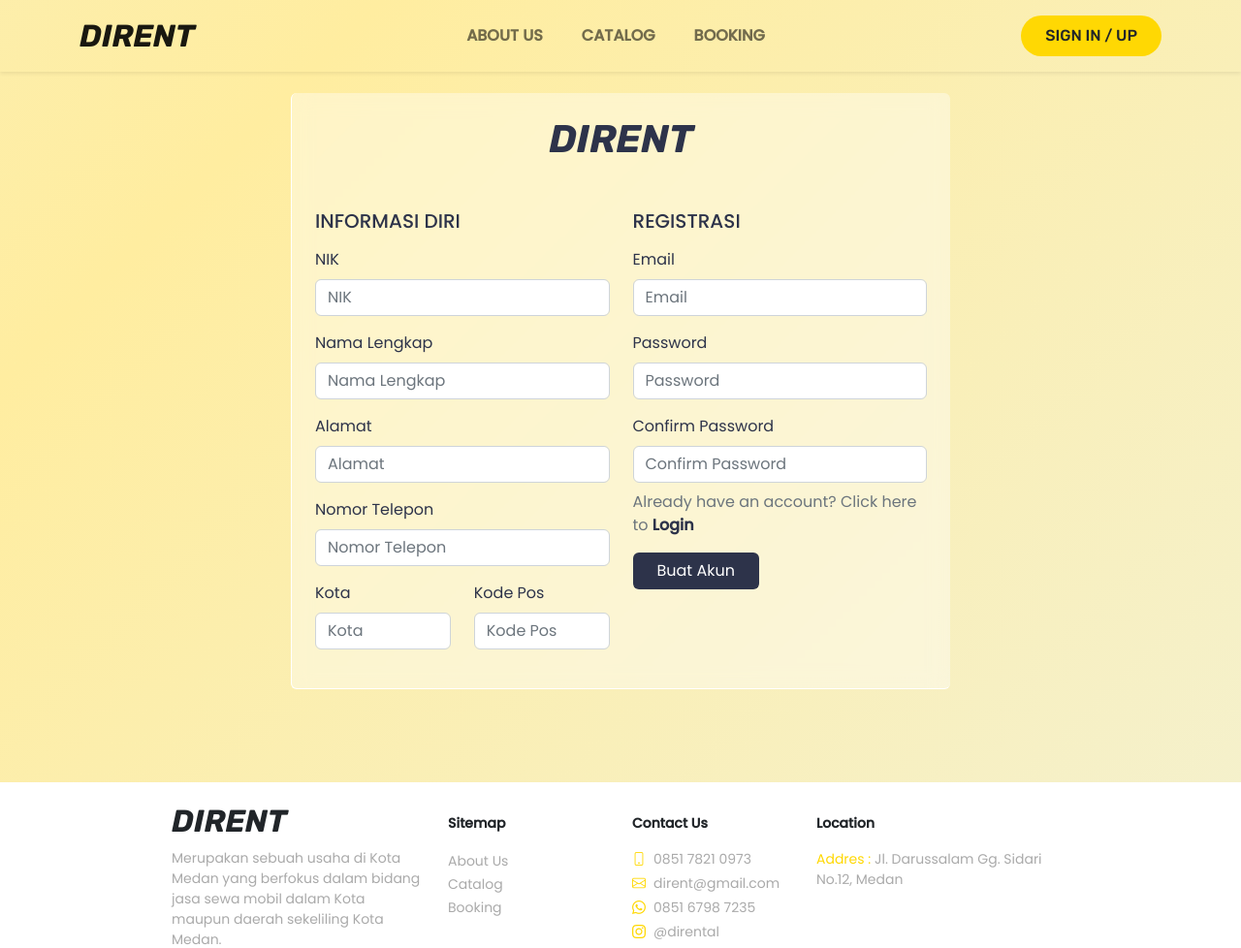
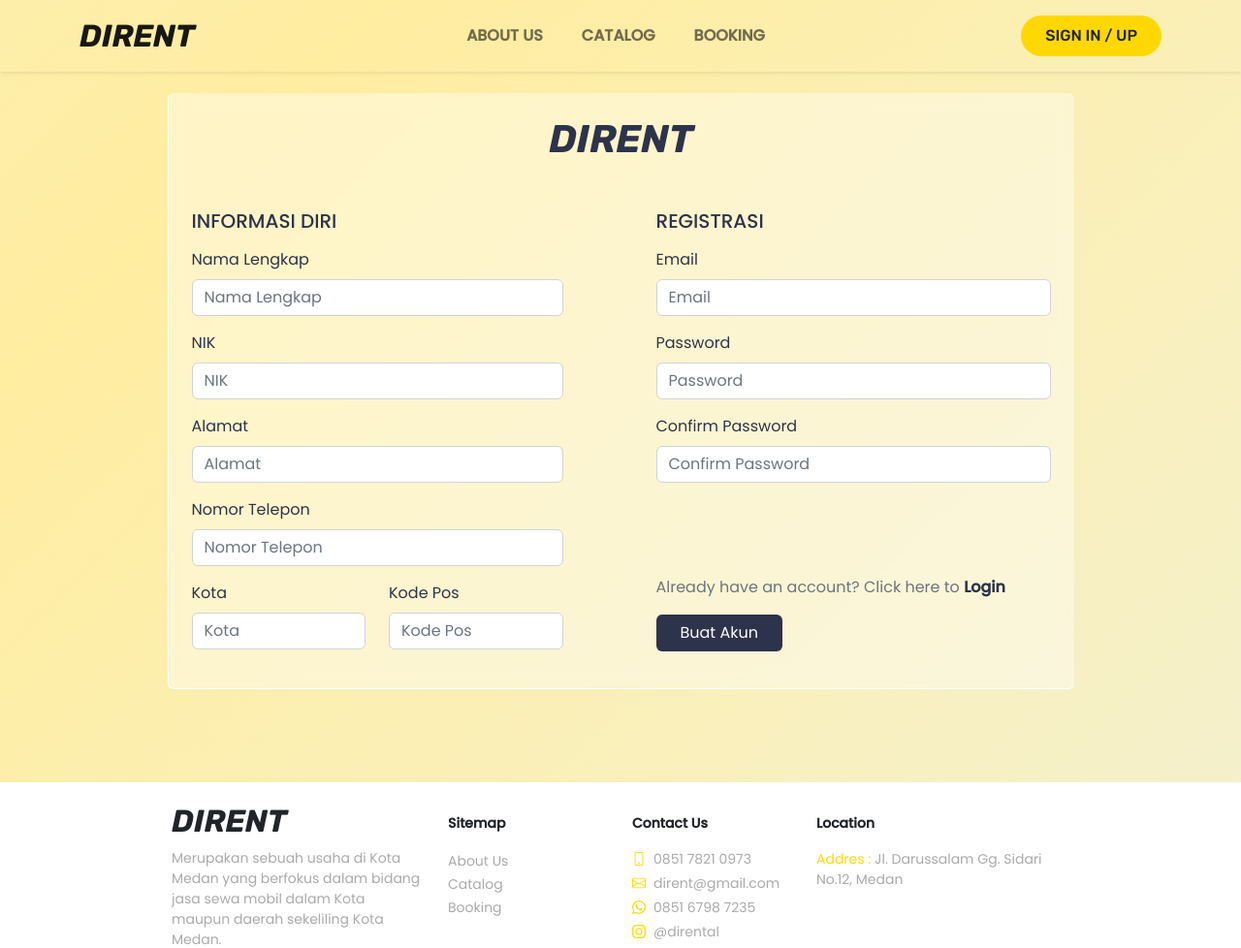
Before and after one commit to aeez/dirent, a PHP site: page /register.php in a window 1280 px wide. Shown: the top 978 px of the page at 97% size. Run offline with PHP 8.4, Linux system fonts and the light colour scheme; some libraries are stand-ins or nearby versions.

Commit message:
register dan icon logo

```diff
--- a/about.php
+++ b/about.php
@@ -8,9 +8,10 @@ include('./config/conn.php');
   <head>
     <meta charset="utf-8" />
     <meta name="viewport" content="width=device-width, initial-scale=1" />
-    <title>Bootstrap demo</title>
+    <title>About DIRENT</title>
     <?php include('./app/layouts/font.php');?>
     <link rel="stylesheet" href="./app/assets/css/bootstrap/css/bootstrap.min.css">
+    <link rel="shortcut icon" href="app/assets/img/logodirent.png" type="image/x-icon">
     <!-- css -->
     <link rel="stylesheet" href="./app/assets/css/footer2.css" />
     <link rel="stylesheet" href="./app/assets/css/about.css" />
--- a/booking.php
+++ b/booking.php
@@ -8,9 +8,10 @@ include('./config/conn.php');
   <head>
     <meta charset="utf-8" />
     <meta name="viewport" content="width=device-width, initial-scale=1" />
-    <title>Home Page</title>
+    <title>Booking DIRENT</title>
     <?php include('./app/layouts/font.php');?>
     <link rel="stylesheet" href="./app/assets/css/bootstrap/css/bootstrap.min.css">
+    <link rel="shortcut icon" href="app/assets/img/logodirent.png" type="image/x-icon">
     <link
       rel="stylesheet"
       href="https://cdnjs.cloudflare.com/ajax/libs/jqueryui/1.13.2/themes/base/jquery-ui.min.css"
--- a/catalog.php
+++ b/catalog.php
@@ -10,9 +10,10 @@ $mobil = query("SELECT * FROM mobil");
   <head>
     <meta charset="utf-8" />
     <meta name="viewport" content="width=device-width, initial-scale=1" />
-    <title>Home Page</title>
+    <title>Catalog DIRENT</title>
     <?php include('./app/layouts/font.php');?>
     <link rel="stylesheet" href="./app/assets/css/bootstrap/css/bootstrap.min.css">
+    <link rel="shortcut icon" href="app/assets/img/logodirent.png" type="image/x-icon">
     <!-- css -->
     <link rel="stylesheet" href="./app/assets/css/footer2.css" />
     <link rel="stylesheet" href="./app/assets/css/catalog.css" />
--- a/index.php
+++ b/index.php
@@ -16,6 +16,7 @@ $komentar = query("SELECT * FROM komentar INNER JOIN customer ON komentar.id_cus
     <title>DIRENT</title>
     <?php include('./app/layouts/font.php');?>
     <link rel="stylesheet" href="./app/assets/css/bootstrap/css/bootstrap.min.css">
+    <link rel="shortcut icon" href="app/assets/img/logodirent.png" type="image/x-icon">
     <link
       rel="stylesheet"
       href="https://cdn.jsdelivr.net/npm/swiper@8/swiper-bundle.min.css"
--- a/login.php
+++ b/login.php
@@ -59,9 +59,10 @@ if (isset($_POST['login'])) {
   <head>
     <meta charset="utf-8" />
     <meta name="viewport" content="width=device-width, initial-scale=1" />
-    <title>Login</title>
+    <title>Login DIRENT</title>
     <?php include('./app/layouts/font.php');?>
     <link rel="stylesheet" href="./app/assets/css/bootstrap/css/bootstrap.min.css">
+    <link rel="shortcut icon" href="app/assets/img/logodirent.png" type="image/x-icon">
     <!-- css -->
     <link rel="stylesheet" href="./app/assets/css/footer2.css" />
     <link rel="stylesheet" href="./app/assets/css/newlogin.css" />
--- a/register.php
+++ b/register.php
@@ -27,9 +27,10 @@ if (isset($_POST['submit'])) {
   <head>
     <meta charset="utf-8" />
     <meta name="viewport" content="width=device-width, initial-scale=1" />
-    <title>Register</title>
+    <title>Register DIRENT</title>
     <?php include('./app/layouts/font.php');?>
     <link rel="stylesheet" href="./app/assets/css/bootstrap/css/bootstrap.min.css">
+    <link rel="shortcut icon" href="app/assets/img/logodirent.png" type="image/x-icon">
     <!-- css -->
     <link rel="stylesheet" href="./app/assets/css/footer2.css" />
     <link rel="stylesheet" href="./app/assets/css/register.css" />
@@ -41,26 +42,15 @@ if (isset($_POST['submit'])) {
       <section id="register">
         <div id="wrapper" class="container py-5">
           <div class="row justify-content-center mx-1 mt-5 m-lg-5">
-            <div class="col-12 col-lg-8 form-wrapper p-4 rounded">
+            <div class="col-12 col-lg-11 form-wrapper p-4 rounded">
               <div class="section-title text-center">
                 <h1 class="fst-italic fw-bold">DIRENT</h1>
               </div>
               <form action="" method="POST" class="mt-4">
-                <div class="row">
+                <div class="row justify-content-around">
                   <div class="col-lg-6">
-                    <div class="personal mt-4">
+                    <div class="personal mt-4 me-lg-5">
                       <h5 class="mb-3">INFORMASI DIRI</h5>
-                      <div class="mb-3">
-                        <label for="nik" class="form-label">NIK</label>
-                        <input
-                          type="number"
-                          class="form-control"
-                          id="nik"
-                          name="nik"
-                          placeholder="NIK"
-                          required
-                        />
-                      </div>
                       <div class="mb-3">
                         <label for="nama_lengkap" class="form-label"
                           >Nama Lengkap</label
@@ -71,6 +61,17 @@ if (isset($_POST['submit'])) {
                           id="nama"
                           name="nama_lengkap"
                           placeholder="Nama Lengkap"
+                          required
+                        />
+                      </div>
+                      <div class="mb-3">
+                        <label for="nik" class="form-label">NIK</label>
+                        <input
+                          type="number"
+                          class="form-control"
+                          id="nik"
+                          name="nik"
+                          placeholder="NIK"
                           required
                         />
                       </div>
@@ -129,7 +130,7 @@ if (isset($_POST['submit'])) {
                     </div>
                   </div>
                   <div class="col-lg-6">
-                    <div class="registrasi mt-4">
+                    <div class="registrasi mt-4 ms-lg-4">
                       <h5 class="mb-3">REGISTRASI</h5>
                       <div class="mb-3">
                         <label for="email" class="form-label">Email</label>
@@ -168,8 +169,8 @@ if (isset($_POST['submit'])) {
                         />
                       </div>
                       <div>
-                        <div class="row switchlogin">
-                          <div class="col-12">
+                        <div class="row switchlogin mt-lg-5">
+                          <div class="col-12 mt-lg-5">
                             <p class="text-muted">
                               Already have an account? Click here to
                               <span> <a href="login.php">Login</a></span>
```
Also changed, not shown: app/assets/img/logodirent.png (added).
